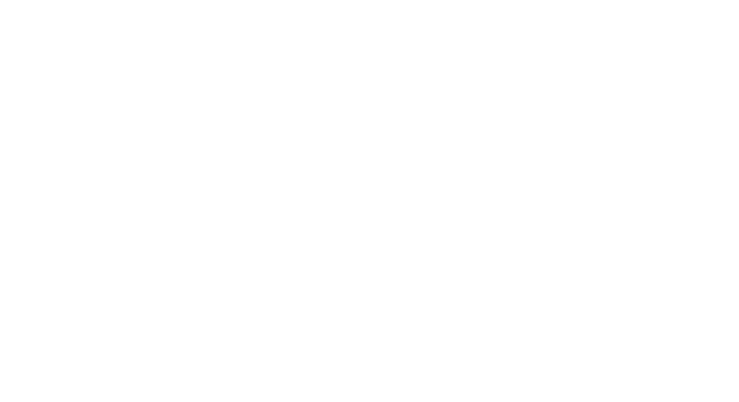
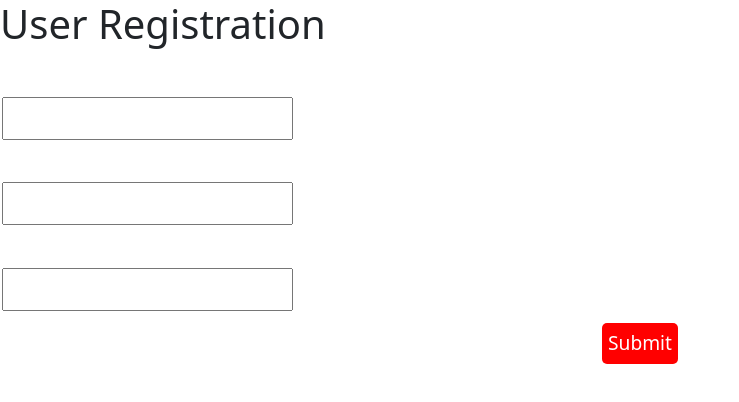
Before and after one commit to Cromana22/mod005455-teambaseddev-2022, a React (Create React App) app in the folder learn-for-fun/: page /login in a window 1280 px wide. Before the commit this address had no page. Shown: the top 402 px of the page, without its empty margins (0-739 px from the left). Built offline with nearby package versions, Linux system fonts and the light colour scheme.

Commit message:
registration form

```diff
--- a/learn-for-fun/public/index.html
+++ b/learn-for-fun/public/index.html
@@ -9,6 +9,9 @@
       name="description"
       content="Web site created using create-react-app"
     />
+
+    <script src="https://cdn.jsdelivr.net/npm/bootstrap@5.2.1/dist/js/bootstrap.bundle.min.js"></script>
+
     <link rel="apple-touch-icon" href="%PUBLIC_URL%/logo192.png" />
     <!--
       manifest.json provides metadata used when your web app is installed on a
--- a/learn-for-fun/src/App.css
+++ b/learn-for-fun/src/App.css
@@ -36,3 +36,54 @@
     transform: rotate(360deg);
   }
 }
+
+.App{
+  text-align: center;
+    background-color:green;
+  }
+
+  .label{
+    display: block;
+    font-size: larger;
+    color: white;
+    padding: 5px;
+  }
+
+  .input{
+    font-size: larger;
+    padding: 5px;
+    margin: 2px;
+
+  }
+  .btn{
+    color: white;
+    background-color: red;
+    border-radius: 5px;
+    font-size: larger;
+    display: block;
+    padding: 5px;
+    margin: 10px auto;
+  }
+
+  .messages{
+    display: flex;
+    justify-content: center;
+  }
+
+  .error{
+    display: block;
+    background-color: red;
+    color: white;
+    width: fit-content;
+    height: 50px;
+    padding: 5px;
+  }
+
+  .success{
+    display: block;
+    background-color: lightblue;
+    color: black;
+    width: fit-content;
+    height: 50px;
+    padding: 5px;
+  }
--- a/learn-for-fun/src/App.js
+++ b/learn-for-fun/src/App.js
@@ -1,6 +1,4 @@
-
 import './App.css';
-import HomeCarousel from './components/carousel';
 
 export default function App() {
   return (
--- /dev/null
+++ b/learn-for-fun/src/components/Form.js
@@ -0,0 +1,102 @@
+import { useState } from 'react';
+import '../App.css';
+
+export default function Form() {
+
+  // States for registration
+  const [name, setName] = useState('');
+  const [email, setEmail] = useState('');
+  const [password, setPassword] = useState('');
+
+  // States for checking the errors
+  const [submitted, setSubmitted] = useState(false);
+  const [error, setError] = useState(false);
+
+  // Handling the name change
+  const handleName = (e) => {
+    setName(e.target.value);
+    setSubmitted(false);
+  };
+
+  // Handling the email change
+  const handleEmail = (e) => {
+    setEmail(e.target.value);
+    setSubmitted(false);
+  };
+
+  // Handling the password change
+  const handlePassword = (e) => {
+    setPassword(e.target.value);
+    setSubmitted(false);
+  };
+
+  // Handling the form submission
+  const handleSubmit = (e) => {
+    e.preventDefault();
+    if (name === '' || email === '' || password === '') {
+      setError(true);
+    } else {
+      setSubmitted(true);
+      setError(false);
+    }
+  };
+
+  // Showing success message
+  const successMessage = () => {
+    return (
+      <div
+        className="success"
+        style={{
+          display: submitted ? '' : 'none',
+        }}>
+        <h1>User {name} successfully registered!!</h1>
+      </div>
+    );
+  };
+
+  // Showing error message if error is true
+  const errorMessage = () => {
+    return (
+      <div
+        className="error"
+        style={{
+          display: error ? '' : 'none',
+        }}>
+        <h1>Please enter all the fields</h1>
+      </div>
+    );
+  };
+
+  return (
+    <div className="form">
+      <div>
+        <h1>User Registration</h1>
+      </div>
+
+      {/* Calling to the methods */}
+      <div className="messages">
+        {errorMessage()}
+        {successMessage()}
+      </div>
+
+      <form>
+        {/* Labels and inputs for form data */}
+        <label className="label">Name</label>
+        <input onChange={handleName} className="input"
+          value={name} type="text" />
+
+        <label className="label">Email</label>
+        <input onChange={handleEmail} className="input"
+          value={email} type="email" />
+
+        <label className="label">Password</label>
+        <input onChange={handlePassword} className="input"
+          value={password} type="password" />
+
+        <button onClick={handleSubmit} className="btn" type="submit">
+          Submit
+        </button>
+      </form>
+    </div>
+  );
+}
--- a/learn-for-fun/src/index.js
+++ b/learn-for-fun/src/index.js
@@ -5,7 +5,7 @@
   Route,
 } from "react-router-dom";
 import HomePage from "./components/HomePage";
-import LoginPage from "./components/LoginPage";
+import Form from "./components/Form";
 import Register from "./components/Register";
 import Courses from "./components/Courses";
 import Course from "./components/Course";
@@ -15,7 +15,7 @@
   <BrowserRouter>
     <Routes>
       <Route path="/" element={<HomePage />} />
-      <Route path="/loginpage" element={<LoginPage />} />
+      <Route path="/login" element={<Form />} />
       <Route path="/register" element={<Register />} />
       <Route path="/course" element={<Course />} />
       <Route path="/courses" element={<Courses />} />
```
